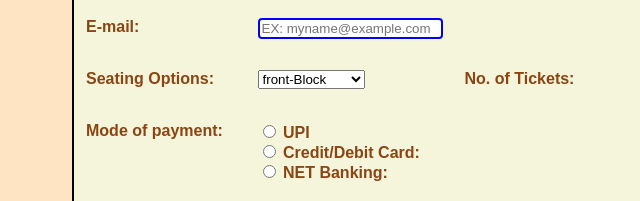
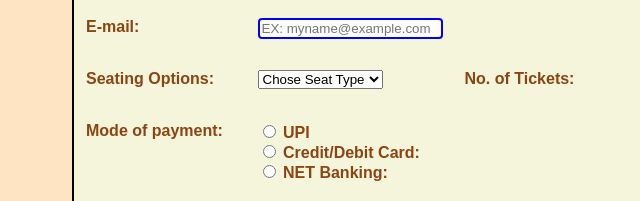
Before and after one commit to mjkatkar/assign_2_mjkatkar, a plain HTML site: page index.html in a window 1280 px wide. Shown: the part 922-1123 px from the top of the page, 62-702 px from the left. Drawn offline with Linux system fonts and the light colour scheme.

Commit message:
Update index.html

```diff
--- a/index.html
+++ b/index.html
@@ -69,6 +69,7 @@
             <tr>
                 <th><label>Seating Options:</label></th>
                 <th><select name="seat" id="seat">
+			<option value=""disabled selected hidden>Chose Seat Type</option>
                     <option value="front-Block">front-Block</option>
                     <option value="Middle-Block">Middle-Block</option>
                     <option value="Balcony-Block">Balcony-Block</option>
```
